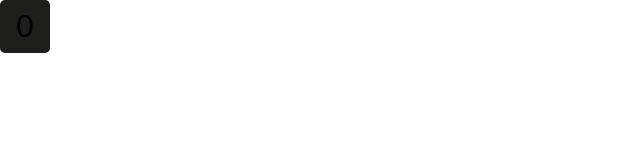
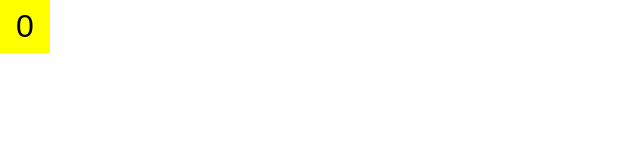
Before and after one commit to chyzman/ttpgmtg, a website: page src/counter.html in a window 1280 px wide. Shown: the whole page, without its empty margins (0-640 px from the left). Drawn offline with Linux system fonts and the light colour scheme.

Commit message:
morerererererererererererererererer counter testing

```diff
--- a/src/counter.html
+++ b/src/counter.html
@@ -28,11 +28,18 @@
 
       button {
           font-size: 2rem;
+          color: white;
+          transition-duration: 0.4s;
           padding: 0.5rem 1rem;
           border: none;
-          border-radius: 5px;
+          border-radius: 0px;
           background-color: #1E1E1D;
           cursor: pointer;
+      }
+
+      button:hover {
+          background-color: #ffff00;
+          color: black;
       }
   </style>
 </head>
```
